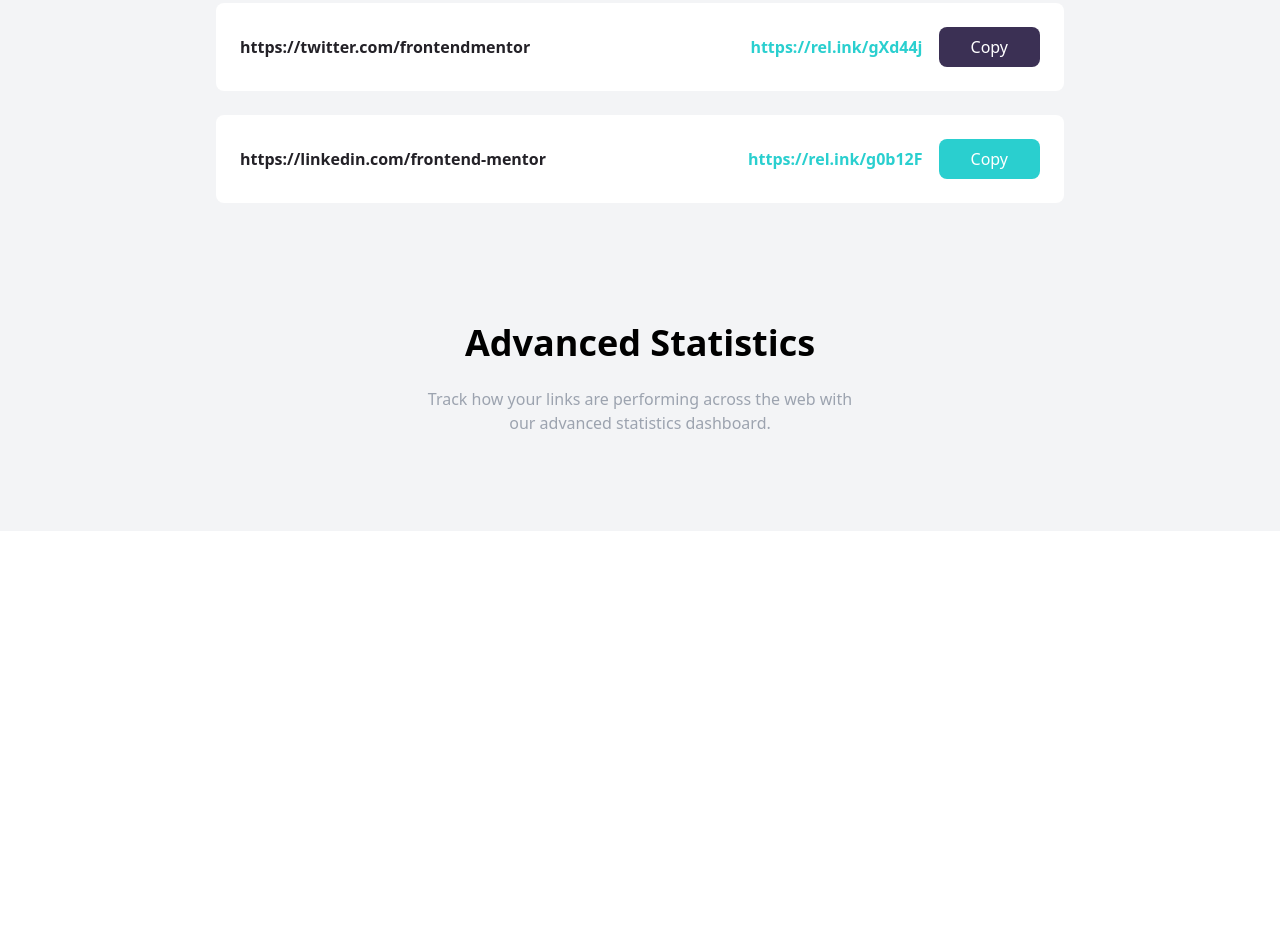
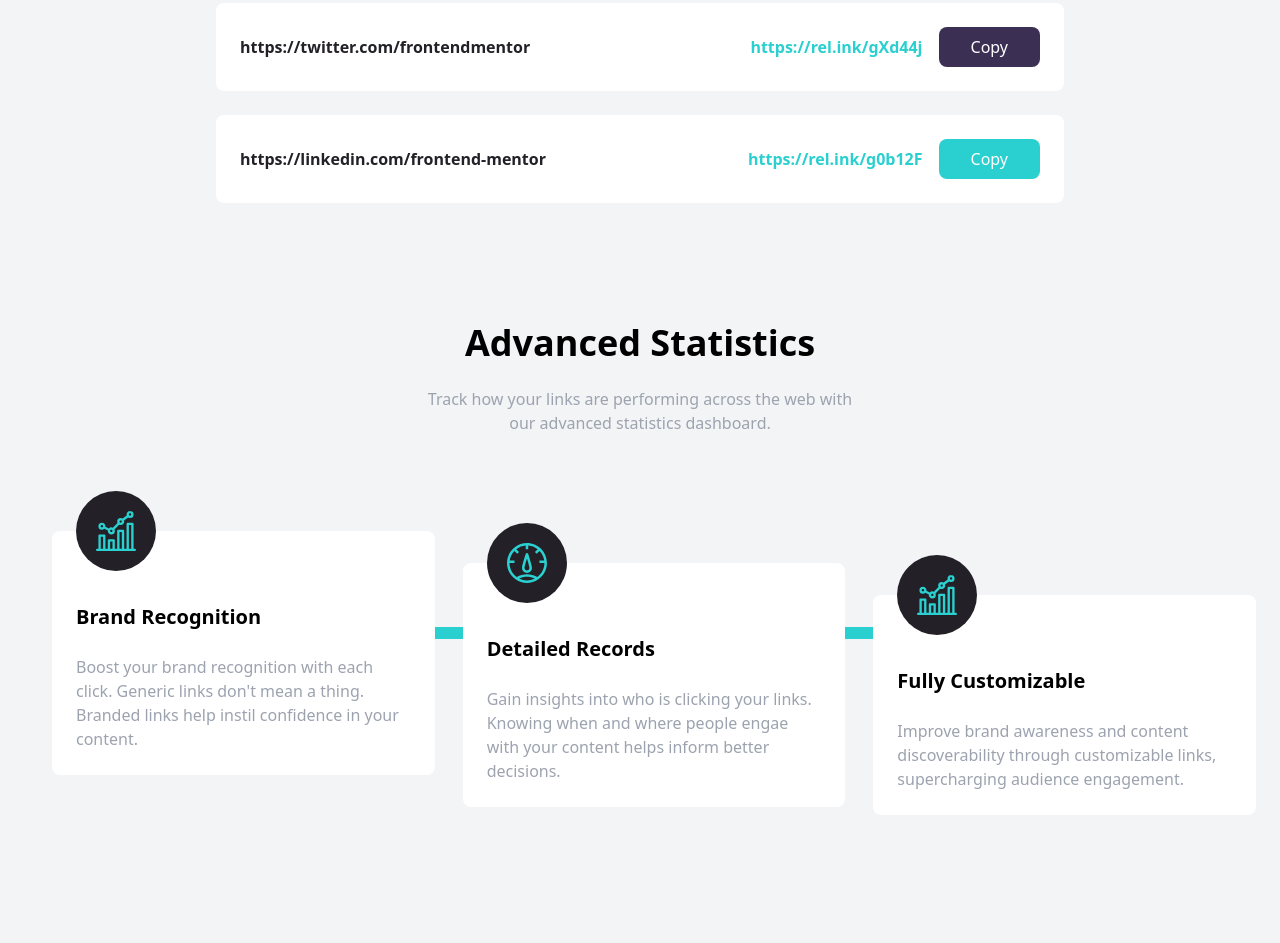
Before and after one commit to erhanertem/Website-Shortly, a website: page index.html in a window 1280 px wide. Shown: the part 953-1896 px from the top of the page. Before the commit the page ends 1484 px from the top, so only its background shows below. Drawn offline with Linux system fonts and the light colour scheme.

Commit message:
Add features section

```diff
--- a/index.html
+++ b/index.html
@@ -177,5 +177,89 @@
 				</p>
 			</div>
 		</section>
+
+		<!-- Featurebox section -->
+		<section id="features" class="pb-32 bg-gray-100">
+			<div
+				class="relative container flex flex-col items-start px-6 mx-auto md:flex-row md:space-x-7"
+			>
+				<!-- Horizontal Line -->
+				<div
+					class="hidden absolute w-10/12 top-24 left-16 h-3 bg-cyan md:block"
+				></div>
+				<!-- Vertical Line -->
+				<div class="absolute left-1/2 w-2 h-full -ml-1 bg-cyan md:hidden"></div>
+
+				<!-- Feature Box#1 -->
+				<div
+					class="relative flex flex-col p-6 space-y-6 bg-white rounded-lg md:w-1/3"
+				>
+					<!-- Image Position -->
+					<div class="absolute left-1/2 -ml-10 -top-10 md:left-16">
+						<!-- Image Container for applying background & centering img -->
+						<div
+							class="flex items-center justify-center w-20 h-20 p-4 rounded-full bg-veryDarkViolet"
+						>
+							<img src="images/icon-brand-recognition.svg" alt="" />
+						</div>
+					</div>
+					<h5
+						class="pt-6 text-xl font-bold text-center capitalize md:text-left"
+					>
+						Brand recognition
+					</h5>
+					<p class="text-center text-gray-400 md:text-left">
+						Boost your brand recognition with each click. Generic links don't
+						mean a thing. Branded links help instil confidence in your content.
+					</p>
+				</div>
+				<!-- Feature Box#2 -->
+				<div
+					class="relative flex flex-col p-6 space-y-6 mt-24 bg-white rounded-lg md:mt-8 md:w-1/3"
+				>
+					<!-- Image Position -->
+					<div class="absolute left-1/2 -ml-10 -top-10 md:left-16">
+						<!-- Image Container for applying background & centering img -->
+						<div
+							class="flex items-center justify-center w-20 h-20 p-4 rounded-full bg-veryDarkViolet"
+						>
+							<img src="images/icon-detailed-records.svg" alt="" />
+						</div>
+					</div>
+					<h5
+						class="pt-6 text-xl font-bold text-center capitalize md:text-left"
+					>
+						Detailed records
+					</h5>
+					<p class="text-center text-gray-400 md:text-left">
+						Gain insights into who is clicking your links. Knowing when and
+						where people engae with your content helps inform better decisions.
+					</p>
+				</div>
+				<!-- Feature Box#3 -->
+				<div
+					class="relative flex flex-col p-6 space-y-6 mt-24 md:mt-16 bg-white rounded-lg md:w-1/3"
+				>
+					<!-- Image Position -->
+					<div class="absolute left-1/2 -ml-10 -top-10 md:left-16">
+						<!-- Image Container for applying background & centering img -->
+						<div
+							class="flex items-center justify-center w-20 h-20 p-4 rounded-full bg-veryDarkViolet"
+						>
+							<img src="images/icon-brand-recognition.svg" alt="" />
+						</div>
+					</div>
+					<h5
+						class="pt-6 text-xl font-bold text-center capitalize md:text-left"
+					>
+						Fully customizable
+					</h5>
+					<p class="text-center text-gray-400 md:text-left">
+						Improve brand awareness and content discoverability through
+						customizable links, supercharging audience engagement.
+					</p>
+				</div>
+			</div>
+		</section>
 	</body>
 </html>
```
Also changed, not shown: css/style.css.
